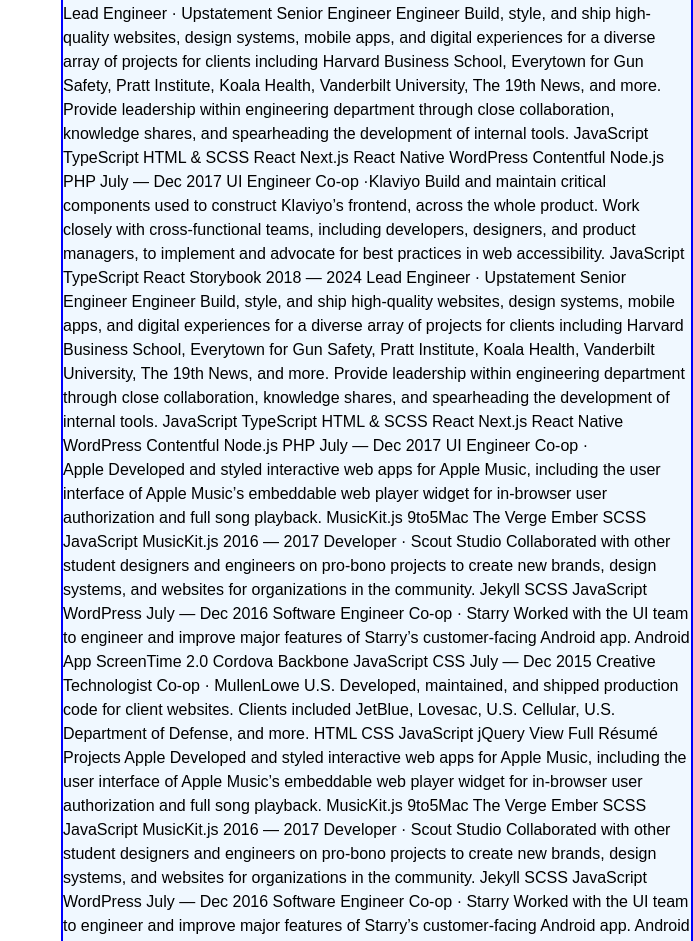
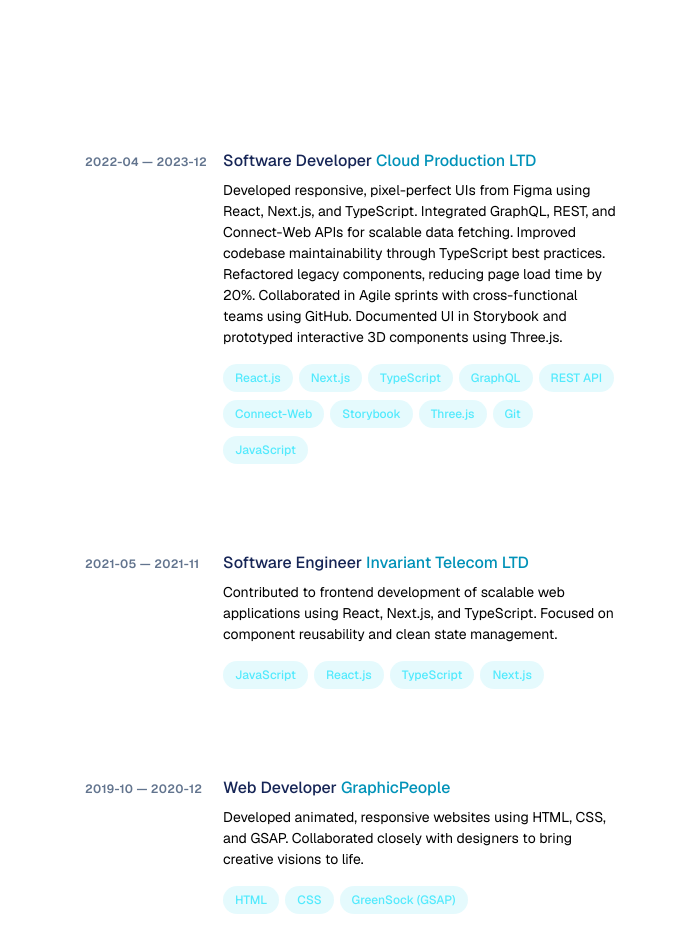
Before and after one commit to Afsana1313/afsana1313.github.io, a Next.js app: page / in a window 1280 px wide. Shown: the part 840-1781 px from the top of the page, without its empty margins (587-1280 px from the left). Built offline with nearby package versions, Linux system fonts and the light colour scheme.

Commit message:
Experience added

```diff
--- a/app/component/Content.tsx
+++ b/app/component/Content.tsx
@@ -1,9 +1,13 @@
 import React from "react";
+import experience from "../content/Experience";
 
 const Content = () => {
   return (
     <>
-      <section id="about">
+      <section
+        id="about"
+        className="mb-16 scroll-mt-16 md:mb-24 lg:mb-36 lg:scroll-mt-24"
+      >
         I’m a developer passionate about crafting accessible, pixel-perfect user
         interfaces that blend thoughtful design with robust engineering. My
         favorite work lies at the intersection of design and development,
@@ -39,37 +43,91 @@
         Korok seeds K o r o k s e e d s . Experience 2024 — Present Senior
         Frontend Engineer, Accessibility ·
       </section>
-      <section id="experience">
-        Klaviyo Build and maintain critical components used to construct
-        Klaviyo’s frontend, across the whole product. Work closely with
-        cross-functional teams, including developers, designers, and product
-        managers, to implement and advocate for best practices in web
-        accessibility. JavaScript TypeScript React Storybook 2018 — 2024 Lead
-        Engineer · Upstatement Senior Engineer Engineer Build, style, and ship
-        high-quality websites, design systems, mobile apps, and digital
-        experiences for a diverse array of projects for clients including
-        Harvard Business School, Everytown for Gun Safety, Pratt Institute,
-        Koala Health, Vanderbilt University, The 19th News, and more. Provide
-        leadership within engineering department through close collaboration,
-        knowledge shares, and spearheading the development of internal tools.
-        JavaScript TypeScript HTML & SCSS React Next.js React Native WordPress
-        Contentful Node.js PHP July — Dec 2017 UI Engineer Co-op ·Klaviyo Build
-        and maintain critical components used to construct Klaviyo’s frontend,
-        across the whole product. Work closely with cross-functional teams,
-        including developers, designers, and product managers, to implement and
-        advocate for best practices in web accessibility. JavaScript TypeScript
-        React Storybook 2018 — 2024 Lead Engineer · Upstatement Senior Engineer
-        Engineer Build, style, and ship high-quality websites, design systems,
-        mobile apps, and digital experiences for a diverse array of projects for
-        clients including Harvard Business School, Everytown for Gun Safety,
-        Pratt Institute, Koala Health, Vanderbilt University, The 19th News, and
-        more. Provide leadership within engineering department through close
-        collaboration, knowledge shares, and spearheading the development of
-        internal tools. JavaScript TypeScript HTML & SCSS React Next.js React
-        Native WordPress Contentful Node.js PHP July — Dec 2017 UI Engineer
-        Co-op ·
+      <section
+        id="experience"
+        className="mb-16 scroll-mt-16 md:mb-24 lg:mb-36 lg:scroll-mt-24"
+      >
+        <div>
+          <ol className="group/list">
+            {experience.map((item) => (
+              <li className="mb-12 py-1.5" key={item.title}>
+                <div className="group relative grid pb-1 transition-all sm:grid-cols-8 sm:gap-8 md:gap-4 hover:shadow-md duration-300 p-6 bg-white rounded-md">
+                  <div className="absolute -inset-x-4 -inset-y-4 z-0 hidden rounded-md transition motion-reduce:transition-none lg:-inset-x-6 lg:block "></div>
+                  <header
+                    className="z-10 mb-2 mt-1 text-xs font-semibold uppercase tracking-wide text-slate-500 sm:col-span-2"
+                    aria-label={`${item?.start}— ${item?.end}`}
+                  >
+                    {item?.start} — {item?.end}
+                  </header>
+                  <div className="z-10 sm:col-span-6">
+                    <h3 className="font-medium leading-snug text-blue-950">
+                      <div>
+                        <span className="absolute -inset-x-4 -inset-y-2.5 hidden rounded md:-inset-x-6 md:-inset-y-4 lg:block"></span>
+                        <span>
+                          {item?.title}
+                          <span className="inline-block ms-1 text-cyan-600">
+                            {item?.company}
+                          </span>
+                        </span>
+                      </div>
+                    </h3>
+                    <p className="mt-2 text-sm leading-normal">
+                      {item?.description}
+                    </p>
+                    <ul
+                      className="mt-2 flex flex-wrap"
+                      aria-label="Technologies used"
+                    >
+                      {item?.skills?.map((skill) => {
+                        return (
+                          <li className="mr-1.5 mt-2" key={skill}>
+                            <div className="flex items-center rounded-full bg-cyan-400/10 px-3 py-1 text-xs font-medium leading-5 text-cyan-300 ">
+                              {skill}
+                            </div>
+                          </li>
+                        );
+                      })}
+                    </ul>
+                  </div>
+                </div>
+              </li>
+            ))}
+          </ol>
+          {/* <div className="mt-12">
+            <a
+              className="inline-flex items-baseline font-medium leading-tight text-slate-200 hover:text-teal-300 focus-visible:text-teal-300 font-semibold text-slate-200 group/link text-base"
+              href="/resume.pdf"
+              target="_blank"
+              rel="noreferrer noopener"
+              aria-label="View Full Résumé (opens in a new tab)"
+            >
+              <span>
+                View Full{" "}
+                <span className="inline-block">
+                  Résumé
+                  <svg
+                    xmlns="http://www.w3.org/2000/svg"
+                    viewBox="0 0 20 20"
+                    fill="currentColor"
+                    className="inline-block h-4 w-4 shrink-0 transition-transform group-hover/link:-translate-y-1 group-hover/link:translate-x-1 group-focus-visible/link:-translate-y-1 group-focus-visible/link:translate-x-1 motion-reduce:transition-none ml-1 translate-y-px"
+                    aria-hidden="true"
+                  >
+                    <path
+                      fill-rule="evenodd"
+                      d="M5.22 14.78a.75.75 0 001.06 0l7.22-7.22v5.69a.75.75 0 001.5 0v-7.5a.75.75 0 00-.75-.75h-7.5a.75.75 0 000 1.5h5.69l-7.22 7.22a.75.75 0 000 1.06z"
+                      clip-rule="evenodd"
+                    ></path>
+                  </svg>
+                </span>
+              </span>
+            </a>
+          </div> */}
+        </div>
       </section>
-      <section id="projects">
+      <section
+        id="projects"
+        className="mb-16 scroll-mt-16 md:mb-24 lg:mb-36 lg:scroll-mt-24"
+      >
         Apple Developed and styled interactive web apps for Apple Music,
         including the user interface of Apple Music’s embeddable web player
         widget for in-browser user authorization and full song playback.
--- a/app/component/HeaderContent.tsx
+++ b/app/component/HeaderContent.tsx
@@ -1,20 +1,34 @@
-import React from "react";
+"use client";
+import React, { useState } from "react";
 import intro from "../content/Intro";
 
 const navMenu = ["about", "experience", "projects"];
 
-const navContent = navMenu.map((item) => {
+const NavContent = () => {
+  const [activeMenu, setActiveMenu] = useState("");
+
+  const handleUserClick = (e: React.MouseEvent<HTMLElement>) => {
+    const value = (e.target as HTMLElement).getAttribute("data-value");
+    console.log(activeMenu, value);
+    setActiveMenu(e.currentTarget.getAttribute("data-value") as string);
+  };
+  return navMenu.map((item) => {
     return (
-    <li key={item}>
+      <li key={item} onClick={handleUserClick} data-value={`${item}`}>
         <a className="group flex items-center py-3 active" href={`#${item}`}>
-        <span className="nav-indicator mr-4 h-px w-8 bg-slate-600 transition-all group-hover:w-16 group-hover:bg-slate-200 group-focus-visible:w-16 group-focus-visible:bg-slate-200 motion-reduce:transition-none"></span>
-        <span className="nav-text text-xs font-bold uppercase tracking-widest text-slate-500 group-hover:text-slate-200 group-focus-visible:text-slate-200">
+          <span
+            className={`${
+              activeMenu == item && "w-16"
+            } nav-indicator mr-4 h-px w-8 bg-slate-600 transition-all group-hover:w-16 group-hover:text-blue-950 group-focus-visible:w-16 group-focus-visible:bg-slate-200 motion-reduce:transition-none`}
+          ></span>
+          <span className="nav-text text-xs font-bold uppercase tracking-widest text-slate-500 group-hover:text-blue-950 group-focus-visible:text-slate-200">
             {item}
           </span>
         </a>
       </li>
     );
   });
+};
 
 const HeaderContent = () => {
   return (
@@ -24,12 +38,14 @@
           {intro.title}
         </h1>
         <div>
-          <h2 className="mt-3 text-lg font-medium tracking-tight text-slate-200 sm:text-xl">
+          <h2 className="mt-3 text-lg font-medium tracking-tight text-blue-950 sm:text-xl">
             {intro.tagLine}
           </h2>
           <p className="mt-4 max-w-xs leading-normal">{intro.shortBio}</p>
           <nav className="nav hidden lg:block" aria-label="In-page jump links">
-            <ul className="mt-16 w-max">{navContent}</ul>
+            <ul className="mt-16 w-max">
+              <NavContent />
+            </ul>
           </nav>
         </div>
       </div>
--- /dev/null
+++ b/app/content/Experience.ts
@@ -0,0 +1,51 @@
+const experience = [
+  {
+    title: "Software Developer",
+    company: "Cloud Production LTD",
+    start: "2022-04",
+    end: "2023-12",
+    skills: [
+      "React.js",
+      "Next.js",
+      "TypeScript",
+      "GraphQL",
+      "REST API",
+      "Connect-Web",
+      "Storybook",
+      "Three.js",
+      "Git",
+      "JavaScript"
+    ],
+    description: `
+      Developed responsive, pixel-perfect UIs from Figma using React, Next.js, and TypeScript.
+      Integrated GraphQL, REST, and Connect-Web APIs for scalable data fetching.
+      Improved codebase maintainability through TypeScript best practices.
+      Refactored legacy components, reducing page load time by 20%.
+      Collaborated in Agile sprints with cross-functional teams using GitHub.
+      Documented UI in Storybook and prototyped interactive 3D components using Three.js.
+    `
+  },
+  {
+    title: "Software Engineer",
+    company: "Invariant Telecom LTD",
+    start: "2021-05",
+    end: "2021-11",
+    skills: ["JavaScript", "React.js", "TypeScript", "Next.js"],
+    description: `
+      Contributed to frontend development of scalable web applications
+      using React, Next.js, and TypeScript. Focused on component reusability and clean state management.
+    `
+  },
+  {
+    title: "Web Developer",
+    company: "GraphicPeople",
+    start: "2019-10",
+    end: "2020-12",
+    skills: ["HTML", "CSS", "GreenSock (GSAP)"],
+    description: `
+      Developed animated, responsive websites using HTML, CSS, and GSAP.
+      Collaborated closely with designers to bring creative visions to life.
+    `
+  }
+];
+export default experience;
--- a/app/globals.css
+++ b/app/globals.css
@@ -20,21 +20,25 @@
 }
 
 body {
-  background: var(--background);
+  /* background: var(--background); */
   color: var(--foreground);
   font-family: Arial, Helvetica, sans-serif;
 }
 .left-container {
-  background-color: antiquewhite;
+  /* background-color: antiquewhite; */
   width: 50%;
 
-  border: 2px solid red;
+  /* border: 2px solid red; */
   color: black;
 }
 .right-container {
-  background-color: aliceblue;
   width: 50%;
 
   color: black;
-  border: 2px solid blue;
+  /* border: 2px solid blue; */
 }
+/* .active .nav-indicator {
+  width: 4rem;
+  --tw-bg-opacity: 1;
+  background-color: rgb(226 232 240 / var(--tw-bg-opacity));
+} */
--- a/app/page.tsx
+++ b/app/page.tsx
@@ -2,7 +2,7 @@
 import HeaderContent from "./component/HeaderContent";
 export default function Home() {
   return (
-    <div className="container">
+    <div className="container mx-auto min-h-screen max-w-screen-xl px-6 py-12 font-sans md:px-12 md:py-16 lg:py-0">
       <div className="lg:flex lg:justify-between lg:gap-4">
         <HeaderContent />
         <main className="right-container pt-24 lg:w-[52%] lg:py-24">
```
Also changed, not shown: package.json (+7 -6 lines), 1 other file (tests, documents, lock files or other folders). Lines whose indentation alone changed are shown as unchanged.
